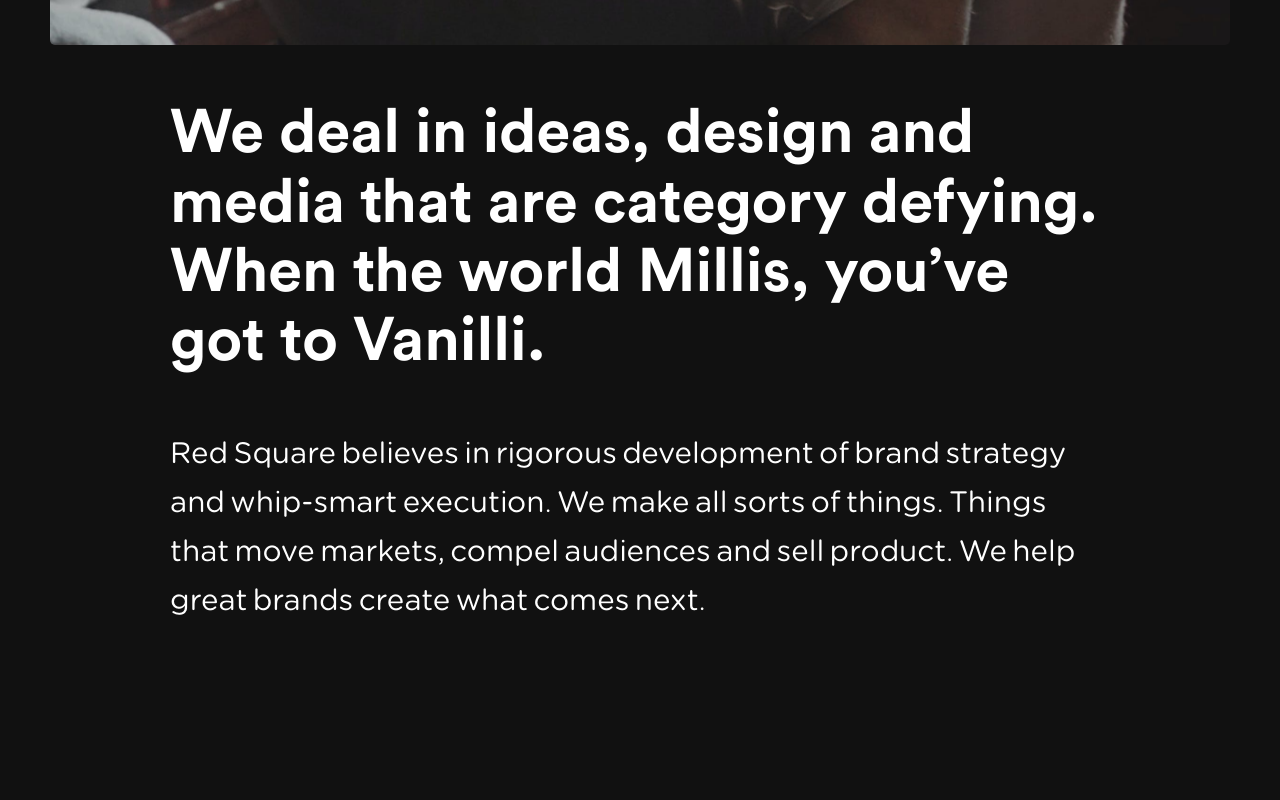
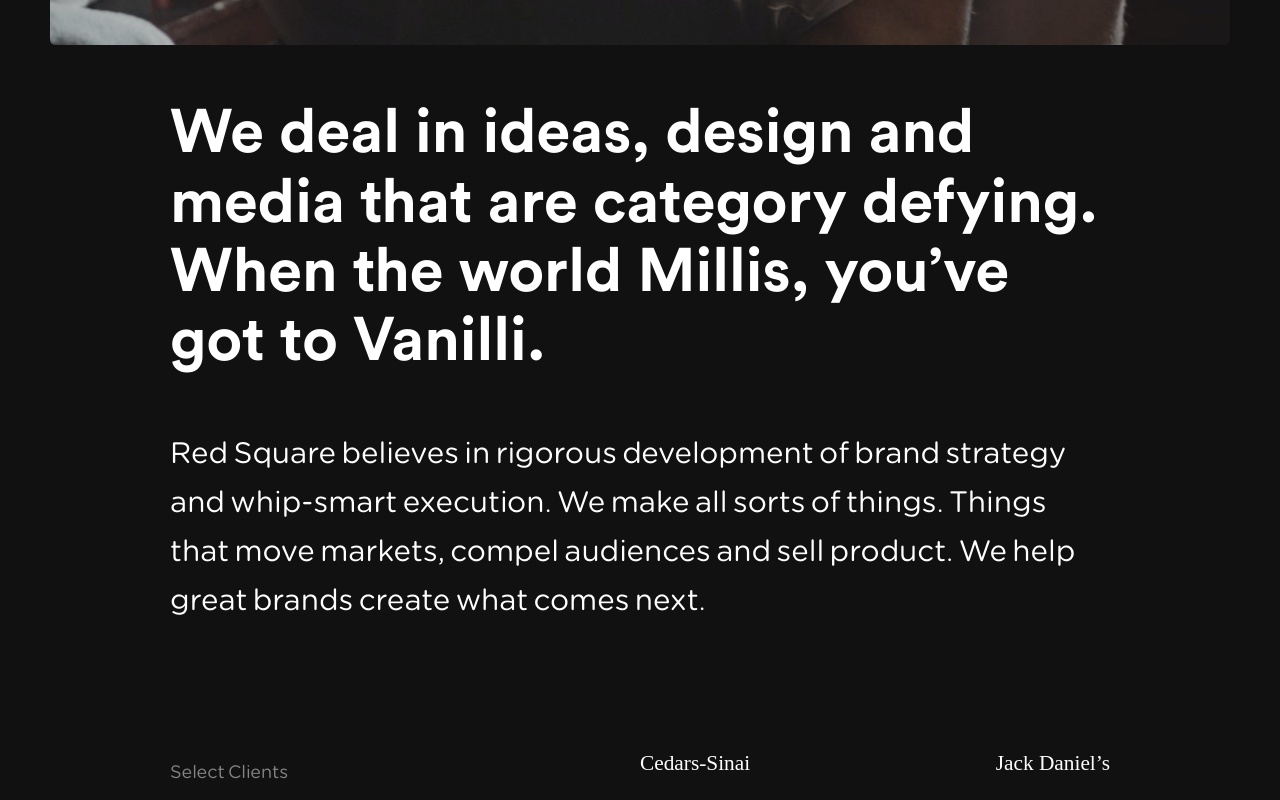
Before and after one commit to OyinloluB/Redsquare-replica, a React (Create React App) app: page / in a window 1280 px wide. Shown: the part 1177-1977 px from the top of the page. Before the commit the page ends 1829 px from the top, so only its background shows below. Built offline with nearby package versions, Linux system fonts and the light colour scheme.

Commit message:
section section

```diff
--- a/src/pages/home/Home.js
+++ b/src/pages/home/Home.js
@@ -1,4 +1,5 @@
 import React from "react";
+import Clients from "./clients/Clients";
 import styles from "./home.module.scss";
 import Images from "./images/Images";
 
@@ -21,6 +22,7 @@ const Home = () => {
           create what comes next.
         </p>
       </section>
+      <Clients />
     </div>
   );
 };
--- /dev/null
+++ b/src/pages/home/clients/Clients.js
@@ -0,0 +1,26 @@
+import React from "react";
+import styles from "./clients.module.scss";
+
+const Clients = () => {
+  return (
+    <>
+      <div className={styles.clients}>
+        <div className={styles.clients_wrapper}>
+          <div className={styles.clients_title}>
+            <h3>Select Clients</h3>
+          </div>
+          <div className={styles.clients_list}>
+            <div>
+              <p>Cedars-Sinai</p>
+            </div>
+            <div>
+              <p>Jack Daniel’s</p>
+            </div>
+          </div>
+        </div>
+      </div>
+    </>
+  );
+};
+
+export default Clients;
--- /dev/null
+++ b/src/pages/home/clients/clients.module.scss
@@ -0,0 +1,27 @@
+.clients {
+  padding: 90px 170px 0;
+
+  &_wrapper {
+    display: grid;
+    grid-template-columns: repeat(2, 50%);
+  }
+
+  &_title {
+    h3 {
+      font-family: "Circle-book";
+      color: #858585;
+      font-size: 1.125em;
+    }
+  }
+
+  &_list {
+    display: flex;
+    justify-content: space-between;
+
+    p {
+      margin: 0;
+      font-size: 1.66667vw;
+      line-height: 3.33333vw;
+    }
+  }
+}
```
